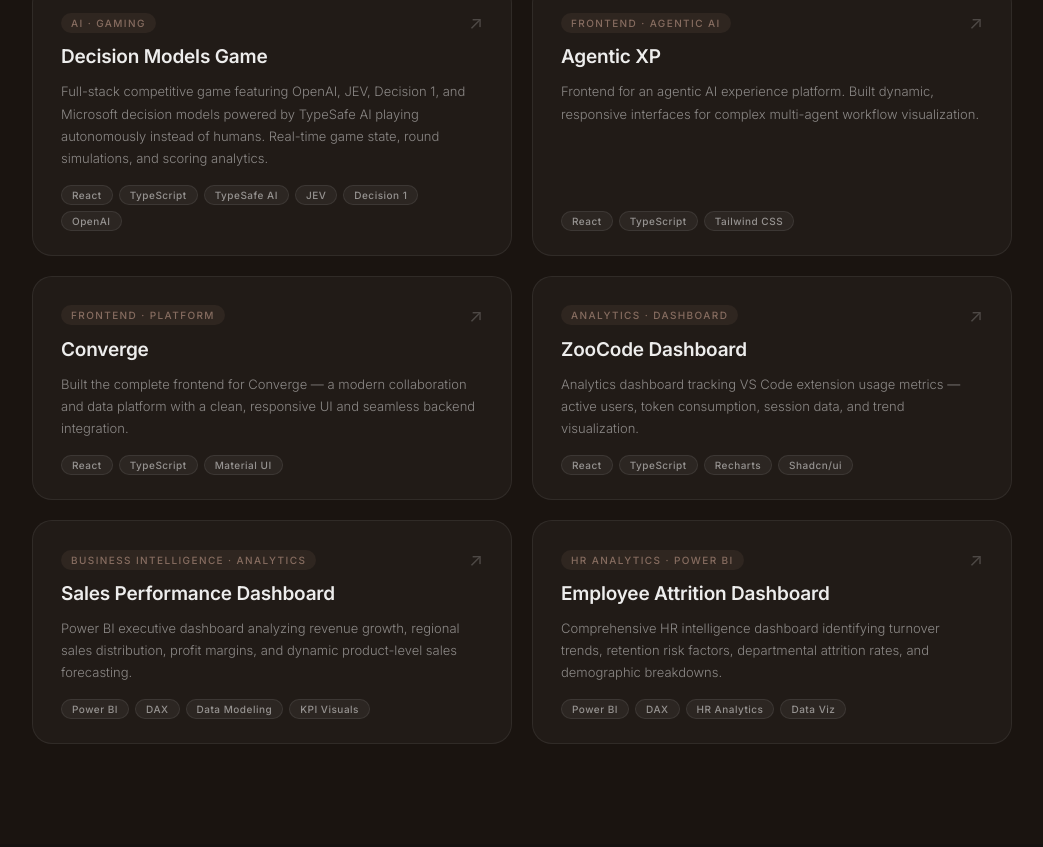
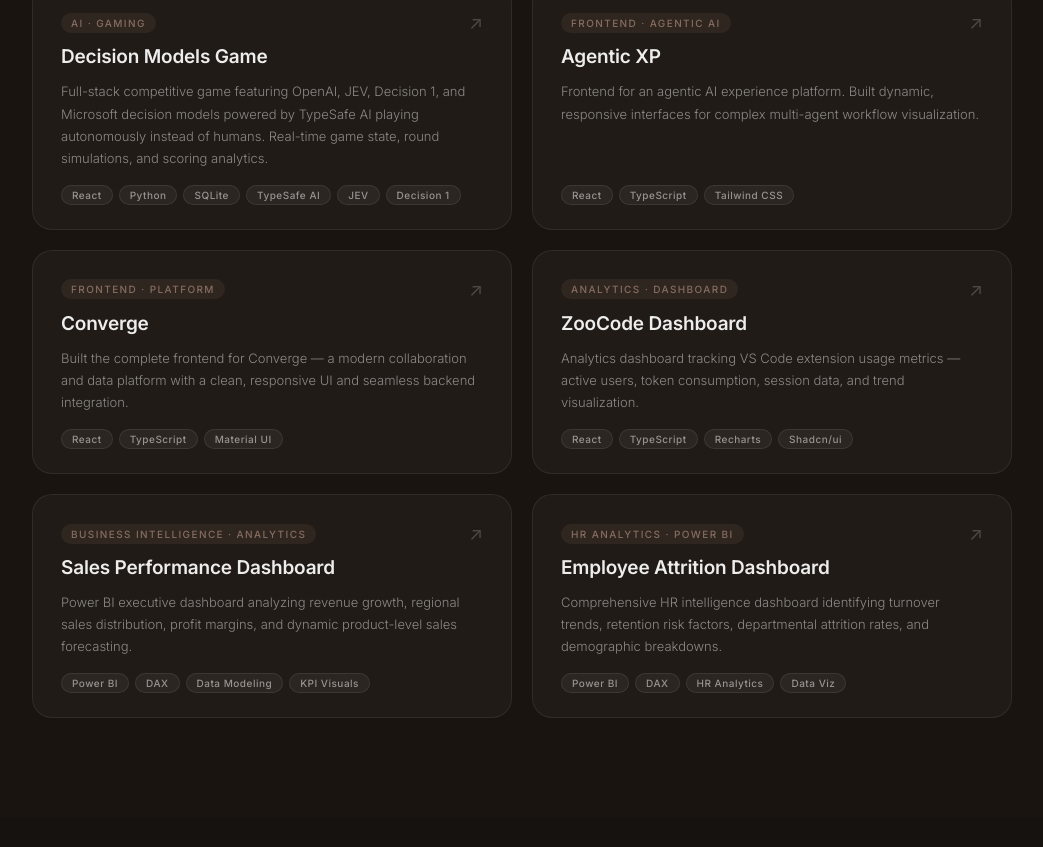
Before and after one commit to ayeshanadeem45/porfolio, a React (Vite) app: page / in a window 1280 px wide. Shown: the part 1413-2260 px from the top of the page, without its empty margins (118-1161 px from the left). Built offline with nearby package versions, Linux system fonts and the light colour scheme.

Commit message:
fix: replace Java with React, Python, and SQLite for Decision Models Game in portfolio and CV

```diff
--- a/src/components/AboutSection.tsx
+++ b/src/components/AboutSection.tsx
@@ -2,7 +2,7 @@
 
 const skills = {
   Frontend: ['React', 'TypeScript', 'JavaScript', 'Tailwind CSS', 'Shadcn/ui', 'Material UI', 'CSS / SCSS'],
-  Backend:  ['Python', 'REST APIs', 'FastAPI / Flask', 'Database Integration'],
+  Backend:  ['Python', 'REST APIs', 'FastAPI / Flask', 'SQLite', 'Database Integration'],
   'Cloud & AI': ['Microsoft Azure', 'Azure AI Foundry', 'Azure App Service', 'Cloud Deployment'],
   'BI & Analytics': ['Power BI', 'DAX', 'Data Modeling', 'Interactive Dashboards', 'KPI Analytics'],
   Tools:    ['Git', 'GitHub', 'Figma', 'VS Code', 'Agile / Scrum'],
--- a/src/components/WorkSection.tsx
+++ b/src/components/WorkSection.tsx
@@ -17,7 +17,7 @@
     name: 'Decision Models Game',
     tag: 'AI · Gaming',
     desc: 'Full-stack competitive game featuring OpenAI, JEV, Decision 1, and Microsoft decision models powered by TypeSafe AI playing autonomously instead of humans. Real-time game state, round simulations, and scoring analytics.',
-    tech: ['React', 'TypeScript', 'TypeSafe AI', 'JEV', 'Decision 1', 'OpenAI'],
+    tech: ['React', 'Python', 'SQLite', 'TypeSafe AI', 'JEV', 'Decision 1'],
   },
   {
     name: 'Agentic XP',
```
Also changed, not shown: 2 other files (tests, documents, lock files or other folders).
